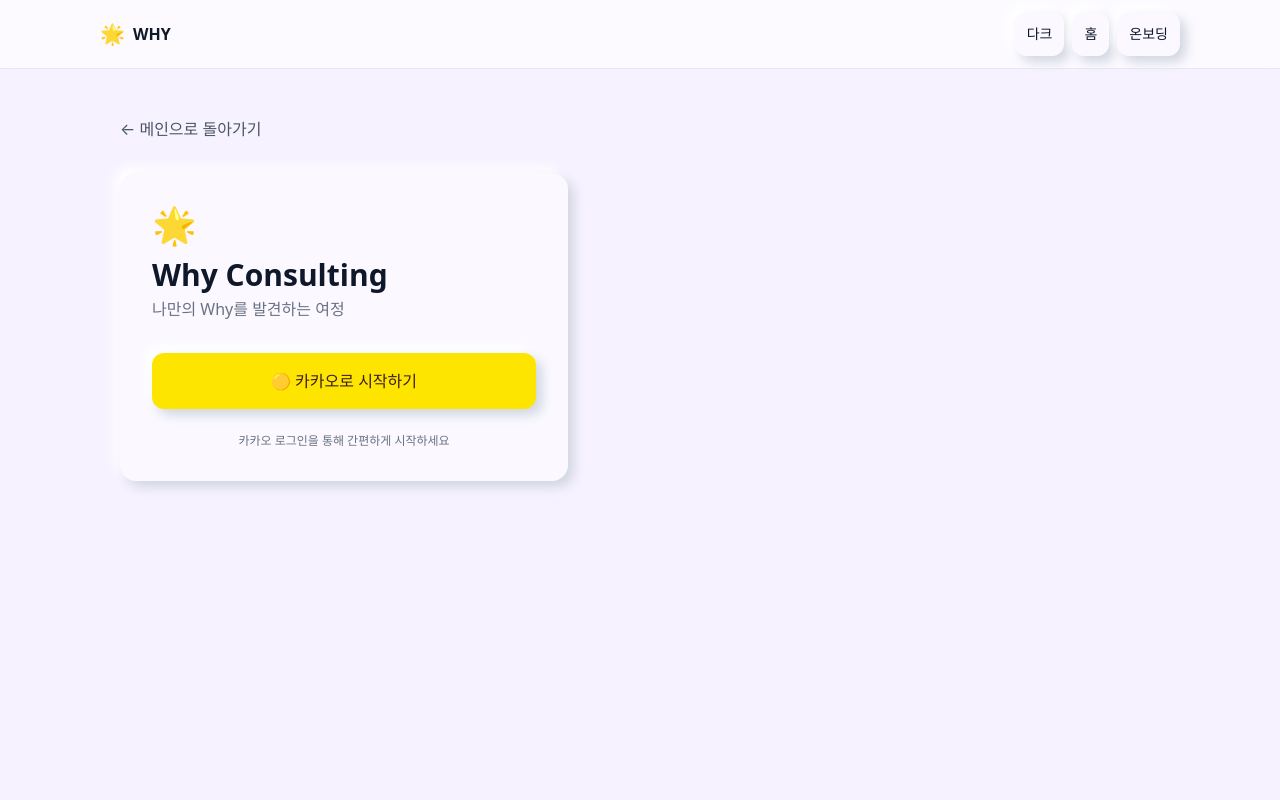
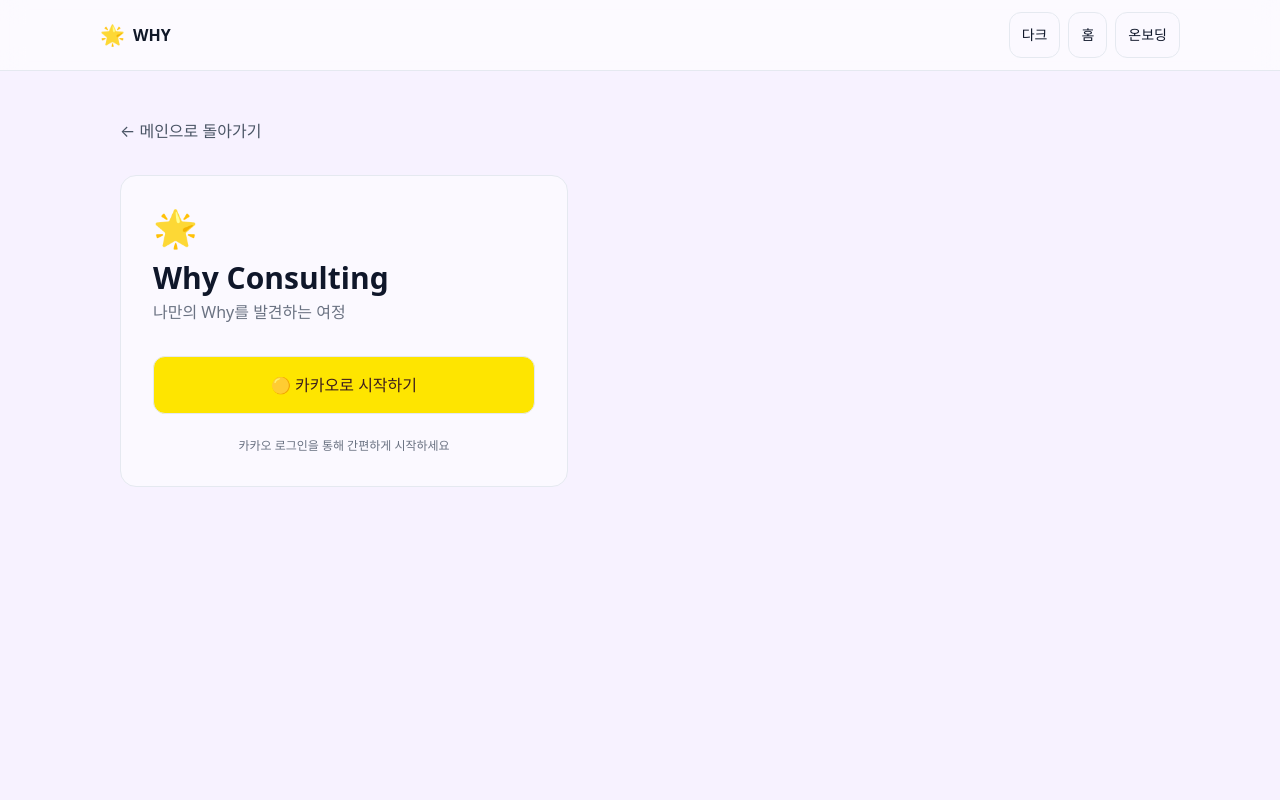
Before and after one commit to terry-U/why-consulting, a Next.js app: page /auth in a window 1280 px wide. Shown: the top 800 px of the page. Built offline with nearby package versions, Linux system fonts and the light colour scheme.

Commit message:
chore(ui): 모달 그림자 제거 및 테두리 추가로 미니멀 정리

```diff
--- a/src/app/globals.css
+++ b/src/app/globals.css
@@ -154,19 +154,22 @@ body {
   .neo {
     background: var(--surface);
     border-radius: var(--radius-lg);
-    box-shadow: 8px 8px 16px var(--shadow-dark), -8px -8px 16px var(--shadow-light);
+    border: 1px solid var(--border);
+    box-shadow: none;
   }
 
   .neo-pressed {
     background: var(--surface);
     border-radius: var(--radius-lg);
-    box-shadow: inset 6px 6px 12px var(--shadow-dark), inset -6px -6px 12px var(--shadow-light);
+    border: 1px solid var(--border);
+    box-shadow: none;
   }
 
   .card {
     background: var(--surface);
     border-radius: var(--radius-lg);
-    box-shadow: 6px 6px 12px var(--shadow-dark), -6px -6px 12px var(--shadow-light);
+    border: 1px solid var(--border);
+    box-shadow: none;
   }
 
   .btn {
@@ -177,11 +180,12 @@ body {
     border-radius: var(--radius-md);
     background: var(--surface);
     color: var(--foreground);
-    box-shadow: 6px 6px 12px var(--shadow-dark), -6px -6px 12px var(--shadow-light);
-    transition: transform 120ms ease, box-shadow 120ms ease, background 120ms ease;
+    border: 1px solid var(--border);
+    box-shadow: none;
+    transition: background 120ms ease, color 120ms ease, border-color 120ms ease;
   }
-  .btn:hover { transform: translateY(-1px); }
-  .btn:active { box-shadow: inset 4px 4px 8px var(--shadow-dark), inset -4px -4px 8px var(--shadow-light); transform: translateY(0); }
+  .btn:hover { background: var(--secondary); }
+  .btn:active { background: var(--accent); }
 
   .btn-primary { background: var(--primary); color: var(--primary-foreground); box-shadow: none; }
   .btn-secondary { background: var(--surface); }
@@ -190,7 +194,8 @@ body {
     width: 40px; height: 40px; border-radius: 50%;
     display: inline-flex; align-items: center; justify-content: center;
     background: var(--surface);
-    box-shadow: 6px 6px 12px var(--shadow-dark), -6px -6px 12px var(--shadow-light);
+    border: 1px solid var(--border);
+    box-shadow: none;
   }
 
   .input {
@@ -200,14 +205,15 @@ body {
     border-radius: var(--radius-md);
     padding: 12px 14px;
     color: var(--foreground);
-    box-shadow: inset 4px 4px 8px var(--shadow-dark), inset -4px -4px 8px var(--shadow-light);
+    box-shadow: none;
   }
 
   .chip {
     display: inline-flex; align-items: center; gap: 8px;
     padding: 8px 12px; border-radius: 9999px;
     background: var(--surface); color: var(--muted);
-    box-shadow: 4px 4px 8px var(--shadow-dark), -4px -4px 8px var(--shadow-light);
+    border: 1px solid var(--border);
+    box-shadow: none;
   }
 }
 
--- a/src/components/chat/chat-interface.tsx
+++ b/src/components/chat/chat-interface.tsx
@@ -646,7 +646,7 @@ export default function ChatInterface({ session, initialMessages, onSessionUpdat
             onKeyPress={handleKeyPress}
             placeholder="솔직한 마음을 편하게 말해주세요..."
             aria-label="메시지 입력"
-            className="input resize-none flex-1 bg-white/70 border-white/30 text-gray-900 placeholder-gray-600 py-4 px-6 rounded-full focus:ring-2 focus:ring-purple-400/50 focus:border-transparent text-base backdrop-blur-sm shadow-lg"
+            className="input resize-none flex-1 bg-white/70 border-white/30 text-gray-900 placeholder-gray-600 py-4 px-6 rounded-full focus:ring-2 focus:ring-purple-400/50 focus:border-transparent text-base backdrop-blur-sm"
             rows={2}
             disabled={isLoading || isTyping}
           />
@@ -662,7 +662,7 @@ export default function ChatInterface({ session, initialMessages, onSessionUpdat
           <button
             onClick={handleSendMessage}
             disabled={!inputValue.trim() || isLoading || isTyping}
-            className="px-6 py-4 rounded-full min-w-[60px] shadow-lg bg-gradient-to-r from-purple-600 to-pink-600 hover:from-purple-700 hover:to-pink-700 disabled:opacity-50 disabled:cursor-not-allowed text-white"
+            className="px-6 py-4 rounded-full min-w-[60px] bg-gradient-to-r from-purple-600 to-pink-600 hover:from-purple-700 hover:to-pink-700 disabled:opacity-50 disabled:cursor-not-allowed text-white"
             aria-label="메시지 전송"
           >
             ▲
@@ -690,7 +690,7 @@ export default function ChatInterface({ session, initialMessages, onSessionUpdat
       {/* 대화 마무리 모달 */}
       {showWrapUpModal && (
         <div className="fixed inset-0 bg-black/30 z-50 flex items-center justify-center">
-          <div className="bg-white rounded-2xl shadow-xl max-w-2xl w-full mx-4 p-6">
+          <div className="bg-white rounded-2xl border border-gray-200 max-w-2xl w-full mx-4 p-6">
             <h3 className="text-lg font-semibold text-gray-900 mb-2">대화 요약</h3>
             <div className="border border-gray-200 rounded-xl p-4 bg-white mb-4 max-h-64 overflow-auto whitespace-pre-line text-gray-800 text-sm">
               {wrapUpSummary}
```
